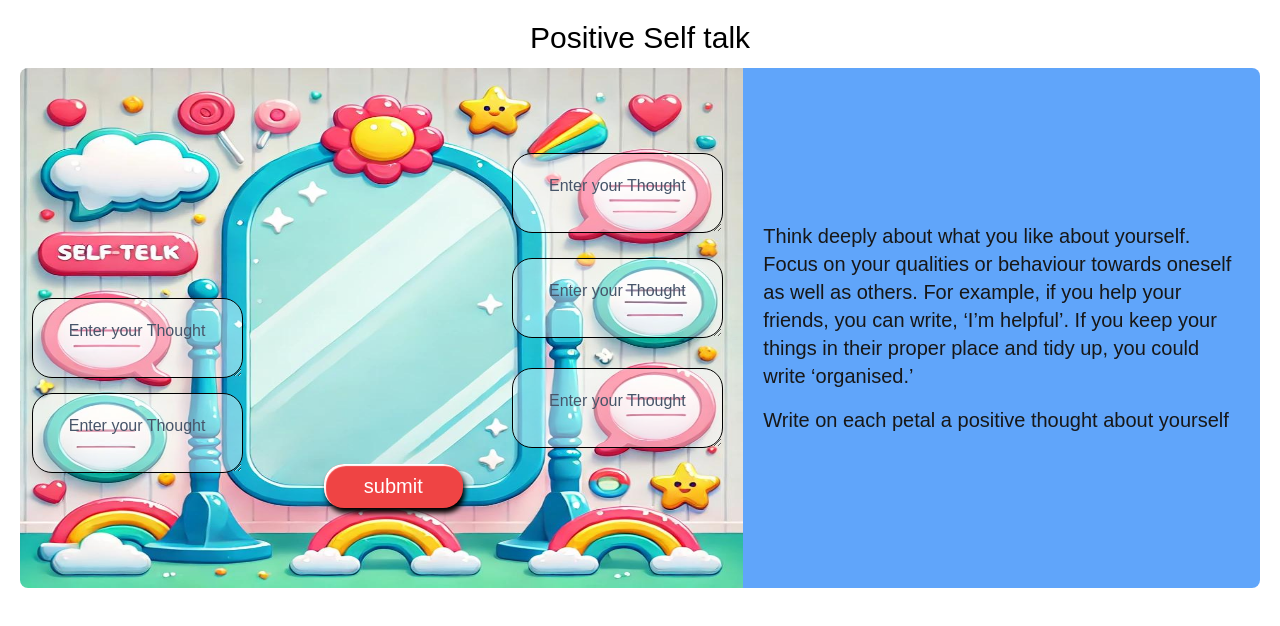
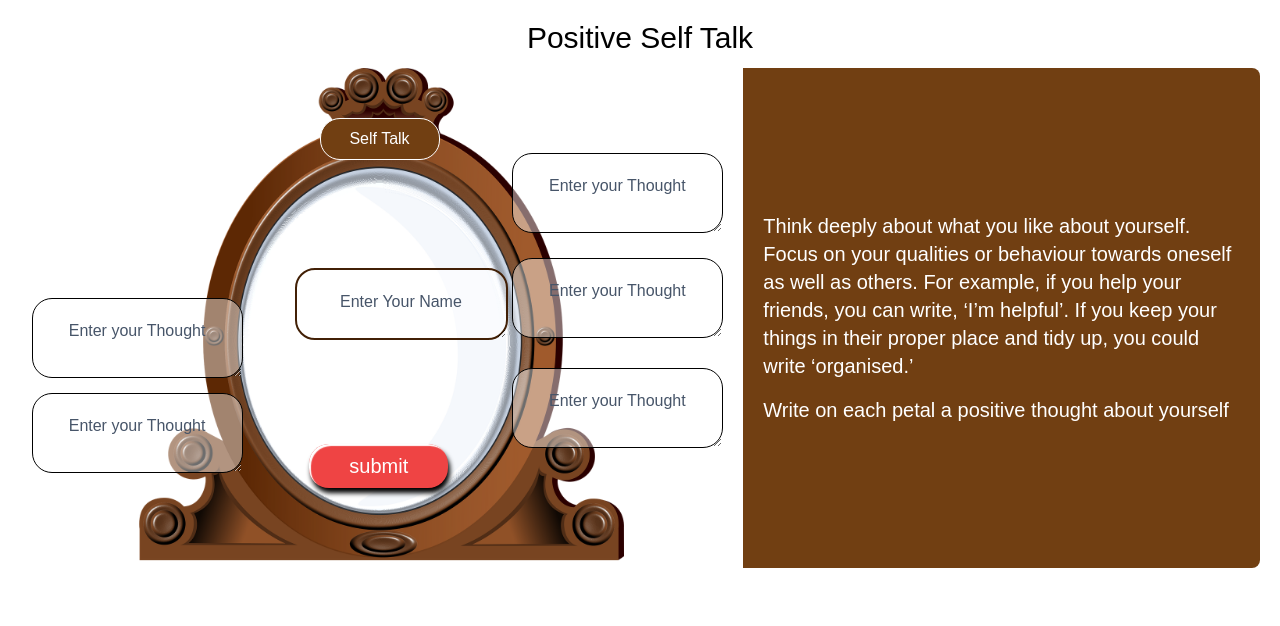
Before and after one commit to Owlminds1/module2-pdf-activities, a Next.js app: page /C10-L2-A5 in a window 1280 px wide. Shown: the top 626 px of the page. Built offline with nearby package versions, Linux system fonts and the light colour scheme.

Commit message:
image change in positive self talk activity

```diff
--- a/src/app/C10-L2-A5/page.tsx
+++ b/src/app/C10-L2-A5/page.tsx
@@ -5,6 +5,7 @@ import React from "react";
 import { Controller, useForm } from "react-hook-form";
 
 type formData = {
+  userName: string;
   first: string;
   sec: string;
   third: string;
@@ -55,6 +56,7 @@ const Page = () => {
     };
 
     doc.setFontSize(12);
+    addTextWithLineBreak("", data.userName);
     addTextWithLineBreak("", data.first);
     addTextWithLineBreak("", data.sec);
     addTextWithLineBreak("", data.third);
@@ -67,14 +69,34 @@ const Page = () => {
   return (
     <div className="min-h-screen bg-white p-5">
       <h3 className="text-3xl text-black text-center pb-3">
-        Positive Self talk
+        Positive Self Talk
       </h3>
       <div className="grid grid-cols-12 rounded-lg overflow-hidden">
         <form
           onSubmit={handleSubmit(onSubmit)}
-          className="col-span-7 flex items-center justify-center w-full  relative h-[520px]"
+          className="col-span-7 flex items-center justify-center w-full  relative h-[500px]"
         >
-          <Image src="/images/mirror_img.jpg" fill alt=" mirror image" />
+          <Image
+            src="/images/Self_talk.png"
+            fill
+            alt=" mirror image"
+            className="object-contain"
+          />
+          <h5 className="absolute text-md text-white border border-white top-[50px] right-[42%] min-w-[120px] text-center py-2 bg-yellow-900 rounded-[20px]  ">
+            Self Talk
+          </h5>
+          <Controller
+            name="userName"
+            control={control}
+            render={({ field }) => (
+              <textarea
+                id="userName"
+                className="absolute text-black pl-2 pt-5 bg-[#ffffff6d] top-[200px] left-[38%] min-h-[50px] rounded-[20px] outline-none border-2 border-yellow-950   placeholder:text-center placeholder:text-slate-600 focus:border-2 "
+                placeholder="Enter Your Name  "
+                {...field}
+              />
+            )}
+          />
           <Controller
             name="first"
             control={control}
@@ -140,15 +162,15 @@ const Page = () => {
             )}
           />
 
-          <button className=" mirror_btn  absolute text-white  text-xl  bg-red-500  px-10 py-2  bottom-[80px] left-[42%] rounded-[20px]   placeholder:text-center placeholder:text-slate-600 focus:border-2 hover:bg-red-600 ">
+          <button className=" mirror_btn  absolute text-white  text-xl  bg-red-500  px-10 py-2  bottom-[80px] left-[40%] rounded-[20px]   placeholder:text-center placeholder:text-slate-600 focus:border-2 hover:bg-red-600 ">
             submit
           </button>
         </form>
-        <div className="col-span-5 bg-blue-400 p-5 text-xl flex flex-col gap-4 justify-center items-start text-left">
-          <p>
+        <div className="col-span-5 bg-yellow-900 p-5 text-xl flex flex-col gap-4 justify-center items-start text-left">
+          <p className="text-white">
             {`Think deeply about what you like about yourself. Focus on your qualities or behaviour towards oneself as well as others. For example, if you help your friends, you can write, ‘I’m helpful’. If you keep your things in their proper place and tidy up, you could write ‘organised.’`}
           </p>
-          <p className="text-xl">
+          <p className="text-xl text-white">
             Write on each petal a positive thought about yourself
           </p>
         </div>
```
Also changed, not shown: public/images/Self_talk.png (added).
